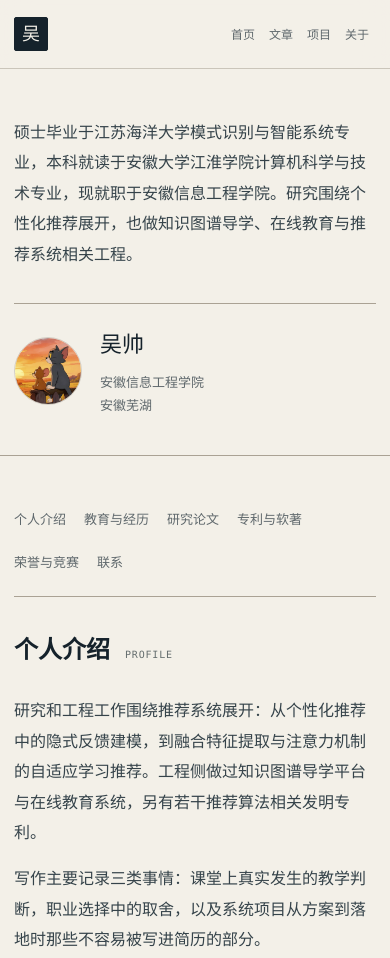
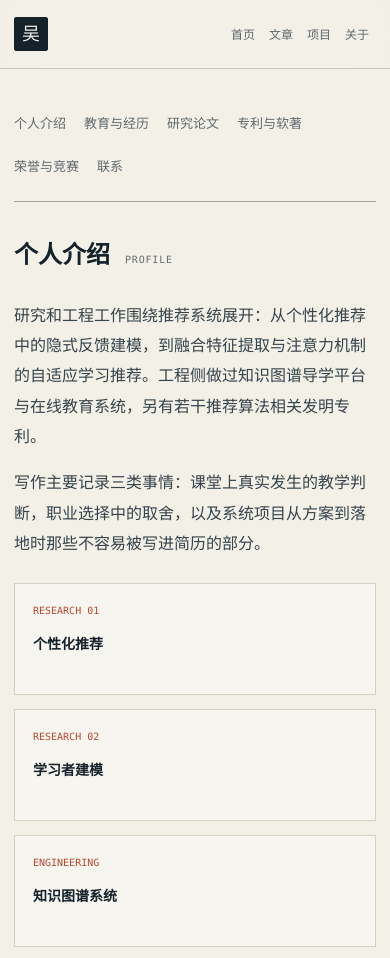
Before and after one commit to wudgsfd/wushuai.github.io, an Astro site: page /wushuai.github.io/about in a window 390 px wide. Shown: the top 958 px of the page. Built offline with nearby package versions, Linux system fonts and the light colour scheme; Astro itself is replaced by a stand-in of ours.

Commit message:
Remove redundant About page hero

```diff
--- a/src/pages/about/index.astro
+++ b/src/pages/about/index.astro
@@ -9,26 +9,6 @@ import { withBase } from "../../utils";
   title="关于"
   description="吴帅，安徽信息工程学院教师，研究方向为个性化推荐、隐式反馈建模、学习者建模与知识图谱。"
 >
-  <header class="about-hero">
-    <div class="container about-hero-grid">
-      <div>
-        <p class="about-lead">
-          硕士毕业于江苏海洋大学模式识别与智能系统专业，本科就读于安徽大学江淮学院计算机科学与技术专业，现就职于安徽信息工程学院。研究围绕个性化推荐展开，也做知识图谱导学、在线教育与推荐系统相关工程。
-        </p>
-      </div>
-      <div class="about-portrait">
-        <div class="about-frame">
-          <img src={withBase("/assets/avatar.jpg")} alt="吴帅的头像" width="92" height="92" />
-          <div>
-            <p>{site.title}</p>
-            <span>{site.role}</span>
-            <span>{site.location}</span>
-          </div>
-        </div>
-      </div>
-    </div>
-  </header>
-
   <div class="container about-layout">
     <aside class="about-aside" aria-label="关于页面目录">
       <nav>
@@ -43,7 +23,7 @@ import { withBase } from "../../utils";
 
     <div>
       <section id="profile" class="about-section">
-        <h2>个人介绍 <span>Profile</span></h2>
+        <h1>个人介绍 <span>Profile</span></h1>
         <p>
           研究和工程工作围绕推荐系统展开：从个性化推荐中的隐式反馈建模，到融合特征提取与注意力机制的自适应学习推荐。工程侧做过知识图谱导学平台与在线教育系统，另有若干推荐算法相关发明专利。
         </p>
--- a/src/styles/global.css
+++ b/src/styles/global.css
@@ -975,68 +975,11 @@ main {
   font-size: 14px;
 }
 
-.about-hero {
-  padding: 56px 0 48px;
-  border-bottom: 1px solid var(--line-dark);
-}
-
-.about-hero-grid {
-  display: grid;
-  grid-template-columns: minmax(0, 1.2fr) minmax(260px, 0.55fr);
-  gap: 80px;
-  align-items: center;
-}
-
-.about-hero h1 {
-  margin-bottom: 22px;
-  color: var(--ink);
-  font-family: var(--font-sans);
-  font-size: 36px;
-  font-weight: 600;
-  line-height: 1.18;
-}
-
-.about-lead {
-  max-width: 710px;
-  margin: 0;
-  color: var(--ink-soft);
-  font-size: 16px;
-  line-height: 1.9;
-}
-
-.about-portrait {
-  padding-left: 32px;
-  border-left: 1px solid var(--line-dark);
-}
-
-.about-portrait img {
-  width: 92px;
-  height: 92px;
-  margin-bottom: 20px;
-  border: 1px solid var(--line);
-  border-radius: 50%;
-  object-fit: cover;
-  filter: saturate(0.78);
-}
-
-.about-portrait p {
-  margin-bottom: 7px;
-  color: var(--ink);
-  font-family: var(--font-serif);
-  font-size: 22px;
-}
-
-.about-portrait span {
-  display: block;
-  color: var(--muted);
-  font-size: 13px;
-}
-
 .about-layout {
   display: grid;
   grid-template-columns: 220px minmax(0, 1fr);
   gap: 70px;
-  padding: 70px 0 90px;
+  padding: 54px 0 90px;
 }
 
 .about-aside {
@@ -1070,6 +1013,7 @@ main {
   border-top: 1px solid var(--line-dark);
 }
 
+.about-section h1,
 .about-section h2 {
   margin-bottom: 24px;
   color: var(--ink);
@@ -1078,6 +1022,7 @@ main {
   font-weight: 600;
 }
 
+.about-section h1 span,
 .about-section h2 span {
   margin-left: 9px;
   color: var(--faint);
@@ -1677,10 +1622,6 @@ main {
     gap: 20px;
   }
 
-  .about-hero-grid {
-    gap: 45px;
-  }
-
   .about-layout {
     grid-template-columns: 170px minmax(0, 1fr);
     gap: 45px;
@@ -1799,41 +1740,10 @@ main {
     flex-direction: column;
   }
 
-  .about-hero {
-    padding: 48px 0 38px;
-  }
-
-  .about-hero-grid {
-    grid-template-columns: 1fr;
-    gap: 34px;
-  }
-
-  .about-hero h1 {
-    font-size: 31px;
-  }
-
-  .about-portrait {
-    padding: 22px 0 0;
-    border-top: 1px solid var(--line-dark);
-    border-left: 0;
-  }
-
-  .about-frame {
-    display: flex;
-    align-items: center;
-    gap: 18px;
-  }
-
-  .about-portrait img {
-    width: 68px;
-    height: 68px;
-    margin: 0;
-  }
-
   .about-layout {
     grid-template-columns: 1fr;
     gap: 32px;
-    padding-top: 45px;
+    padding-top: 36px;
   }
 
   .about-aside nav {
@@ -2038,10 +1948,7 @@ main {
     font-size: 24px;
   }
 
-  .about-hero h1 {
-    font-size: 30px;
-  }
-
+  .about-section h1,
   .about-section h2 {
     font-size: 24px;
   }
```
